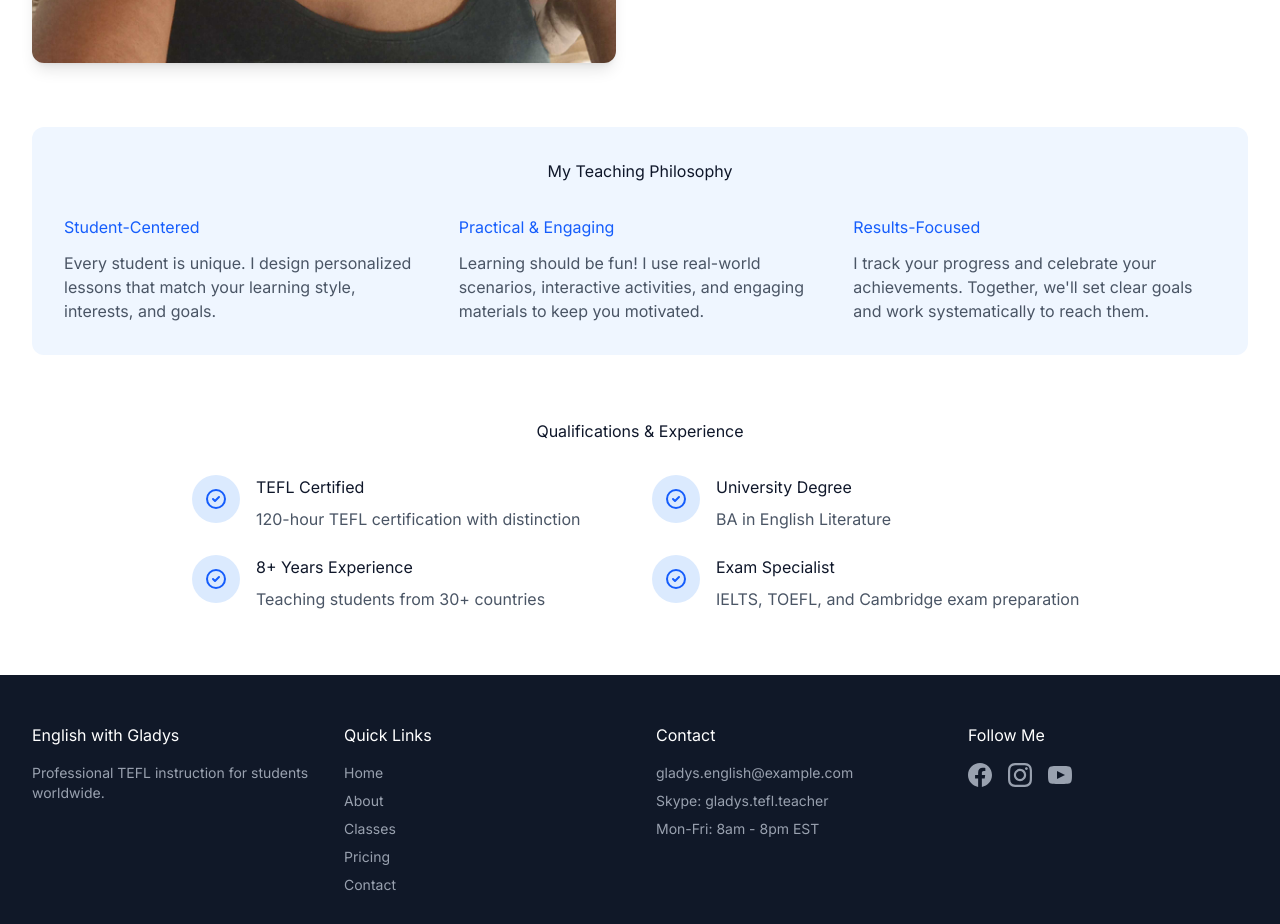
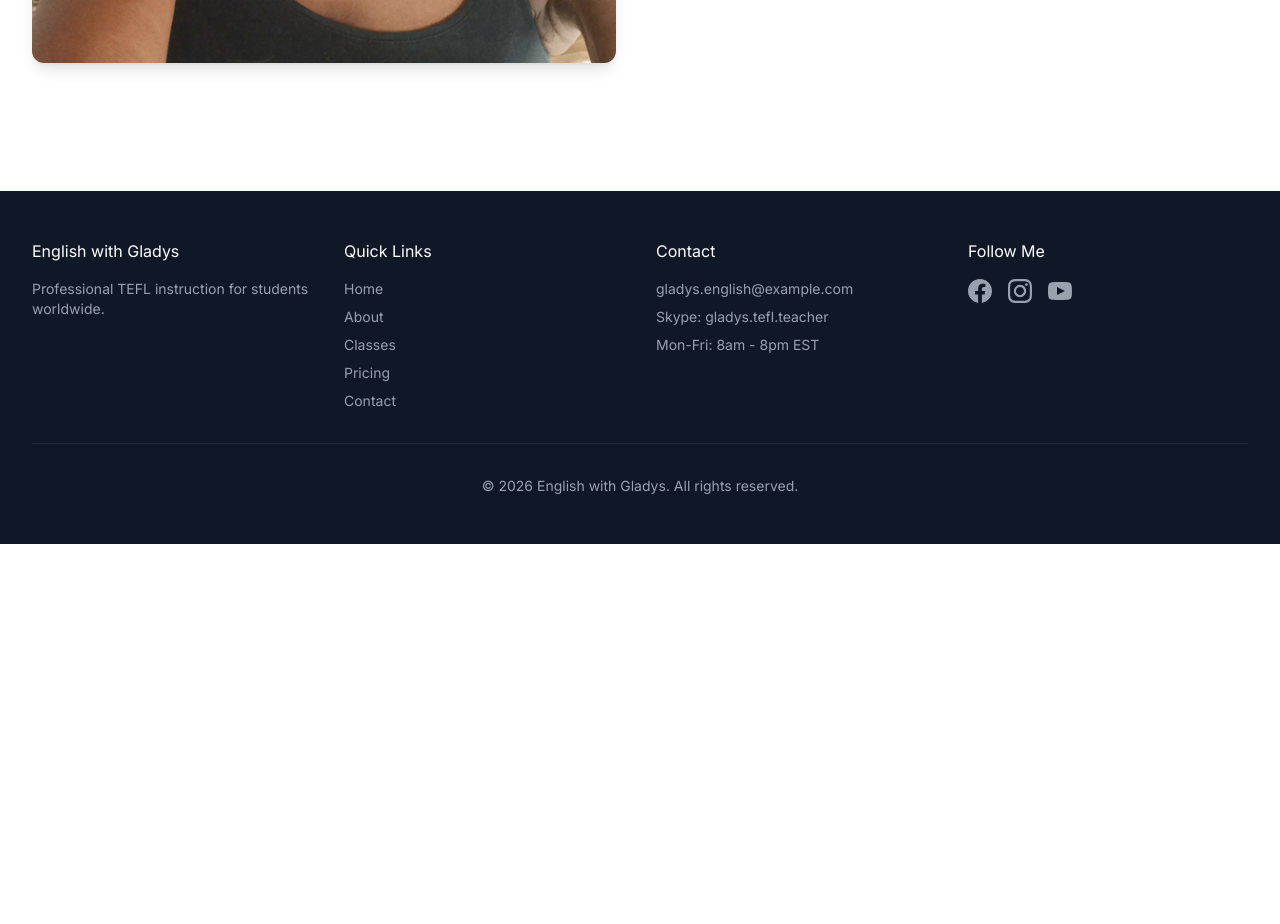
Before and after one commit to eriancoet/english-with-gladys, a React (Vite) app: page /about in a window 1280 px wide. Shown: the part 1040-1964 px from the top of the page. After the commit the page ends 1584 px from the top, so only its background shows below. Built offline with nearby package versions, Linux system fonts and the light colour scheme.

Commit message:
gladisImg preload

```diff
--- a/src/components/AboutPage.tsx
+++ b/src/components/AboutPage.tsx
@@ -1,7 +1,13 @@
+import { useEffect } from "react";
 import { ImageWithFallback } from "./figma/ImageWithFallback";
-import gladysImg from "../assets/gladys.jpg"; // adjust path if needed
+import gladysImg from "../assets/gladys.jpg";
 
 export function AboutPage() {
+  useEffect(() => {
+    const img = new Image();
+    img.src = gladysImg;
+  }, []);
+
   return (
     <div className="min-h-screen bg-white">
       {/* Hero Section */}
@@ -23,100 +29,32 @@ export function AboutPage() {
                 src={gladysImg}
                 alt="Gladys Nontobeko Mashego - English Teacher"
                 className="rounded-lg shadow-lg w-full"
+                loading="eager"
               />
             </div>
+
             <div>
               <h2 className="mb-6">Meet Gladys Nontobeko Mashego</h2>
               <p className="text-gray-600 mb-4">
-                Hello! I'm Gladys Nontobeko Mashego, a certified TEFL (Teaching English as a Foreign Language) instructor with over 8 years of experience helping students from around the world achieve their English language goals.
+                Hello! I'm Gladys Nontobeko Mashego, a certified TEFL (Teaching English
+                as a Foreign Language) instructor with over 8 years of experience helping
+                students from around the world achieve their English language goals.
               </p>
               <p className="text-gray-600 mb-4">
-                I hold a TEFL certification and a Bachelor's degree in English Literature. My passion for teaching comes from seeing my students grow in confidence as they master new skills and reach their personal and professional objectives.
+                I hold a TEFL certification and a Bachelor's degree in English Literature.
+                My passion for teaching comes from seeing my students grow in confidence
+                as they master new skills and reach their personal and professional objectives.
               </p>
               <p className="text-gray-600 mb-4">
-                I've worked with students of all levels - from complete beginners to advanced learners preparing for international exams. My teaching approach focuses on practical communication skills while building a strong foundation in grammar and vocabulary.
+                I've worked with students of all levels - from complete beginners to advanced
+                learners preparing for international exams. My teaching approach focuses on
+                practical communication skills while building a strong foundation in grammar
+                and vocabulary.
               </p>
             </div>
           </div>
 
-          {/* Teaching Philosophy */}
-          <div className="bg-blue-50 rounded-lg p-8 mb-16">
-            <h2 className="text-center mb-8">My Teaching Philosophy</h2>
-            <div className="grid md:grid-cols-3 gap-8">
-              <div>
-                <h3 className="mb-3 text-blue-600">Student-Centered</h3>
-                <p className="text-gray-600">
-                  Every student is unique. I design personalized lessons that match your learning style, interests, and goals.
-                </p>
-              </div>
-              <div>
-                <h3 className="mb-3 text-blue-600">Practical & Engaging</h3>
-                <p className="text-gray-600">
-                  Learning should be fun! I use real-world scenarios, interactive activities, and engaging materials to keep you motivated.
-                </p>
-              </div>
-              <div>
-                <h3 className="mb-3 text-blue-600">Results-Focused</h3>
-                <p className="text-gray-600">
-                  I track your progress and celebrate your achievements. Together, we'll set clear goals and work systematically to reach them.
-                </p>
-              </div>
-            </div>
-          </div>
-
-          {/* Qualifications */}
-          <div>
-            <h2 className="text-center mb-8">Qualifications & Experience</h2>
-            <div className="grid md:grid-cols-2 gap-6 max-w-4xl mx-auto">
-              <div className="flex items-start space-x-4">
-                <div className="w-12 h-12 bg-blue-100 rounded-full flex items-center justify-center flex-shrink-0">
-                  <svg className="w-6 h-6 text-blue-600" fill="none" stroke="currentColor" viewBox="0 0 24 24">
-                    <path strokeLinecap="round" strokeLinejoin="round" strokeWidth={2} d="M9 12l2 2 4-4m6 2a9 9 0 11-18 0 9 9 0 0118 0z" />
-                  </svg>
-                </div>
-                <div>
-                  <h3 className="mb-2">TEFL Certified</h3>
-                  <p className="text-gray-600">120-hour TEFL certification with distinction</p>
-                </div>
-              </div>
-
-              <div className="flex items-start space-x-4">
-                <div className="w-12 h-12 bg-blue-100 rounded-full flex items-center justify-center flex-shrink-0">
-                  <svg className="w-6 h-6 text-blue-600" fill="none" stroke="currentColor" viewBox="0 0 24 24">
-                    <path strokeLinecap="round" strokeLinejoin="round" strokeWidth={2} d="M9 12l2 2 4-4m6 2a9 9 0 11-18 0 9 9 0 0118 0z" />
-                  </svg>
-                </div>
-                <div>
-                  <h3 className="mb-2">University Degree</h3>
-                  <p className="text-gray-600">BA in English Literature</p>
-                </div>
-              </div>
-
-              <div className="flex items-start space-x-4">
-                <div className="w-12 h-12 bg-blue-100 rounded-full flex items-center justify-center flex-shrink-0">
-                  <svg className="w-6 h-6 text-blue-600" fill="none" stroke="currentColor" viewBox="0 0 24 24">
-                    <path strokeLinecap="round" strokeLinejoin="round" strokeWidth={2} d="M9 12l2 2 4-4m6 2a9 9 0 11-18 0 9 9 0 0118 0z" />
-                  </svg>
-                </div>
-                <div>
-                  <h3 className="mb-2">8+ Years Experience</h3>
-                  <p className="text-gray-600">Teaching students from 30+ countries</p>
-                </div>
-              </div>
-
-              <div className="flex items-start space-x-4">
-                <div className="w-12 h-12 bg-blue-100 rounded-full flex items-center justify-center flex-shrink-0">
-                  <svg className="w-6 h-6 text-blue-600" fill="none" stroke="currentColor" viewBox="0 0 24 24">
-                    <path strokeLinecap="round" strokeLinejoin="round" strokeWidth={2} d="M9 12l2 2 4-4m6 2a9 9 0 11-18 0 9 9 0 0118 0z" />
-                  </svg>
-                </div>
-                <div>
-                  <h3 className="mb-2">Exam Specialist</h3>
-                  <p className="text-gray-600">IELTS, TOEFL, and Cambridge exam preparation</p>
-                </div>
-              </div>
-            </div>
-          </div>
+          {/* ...rest of your page stays the same... */}
         </div>
       </section>
     </div>
```
